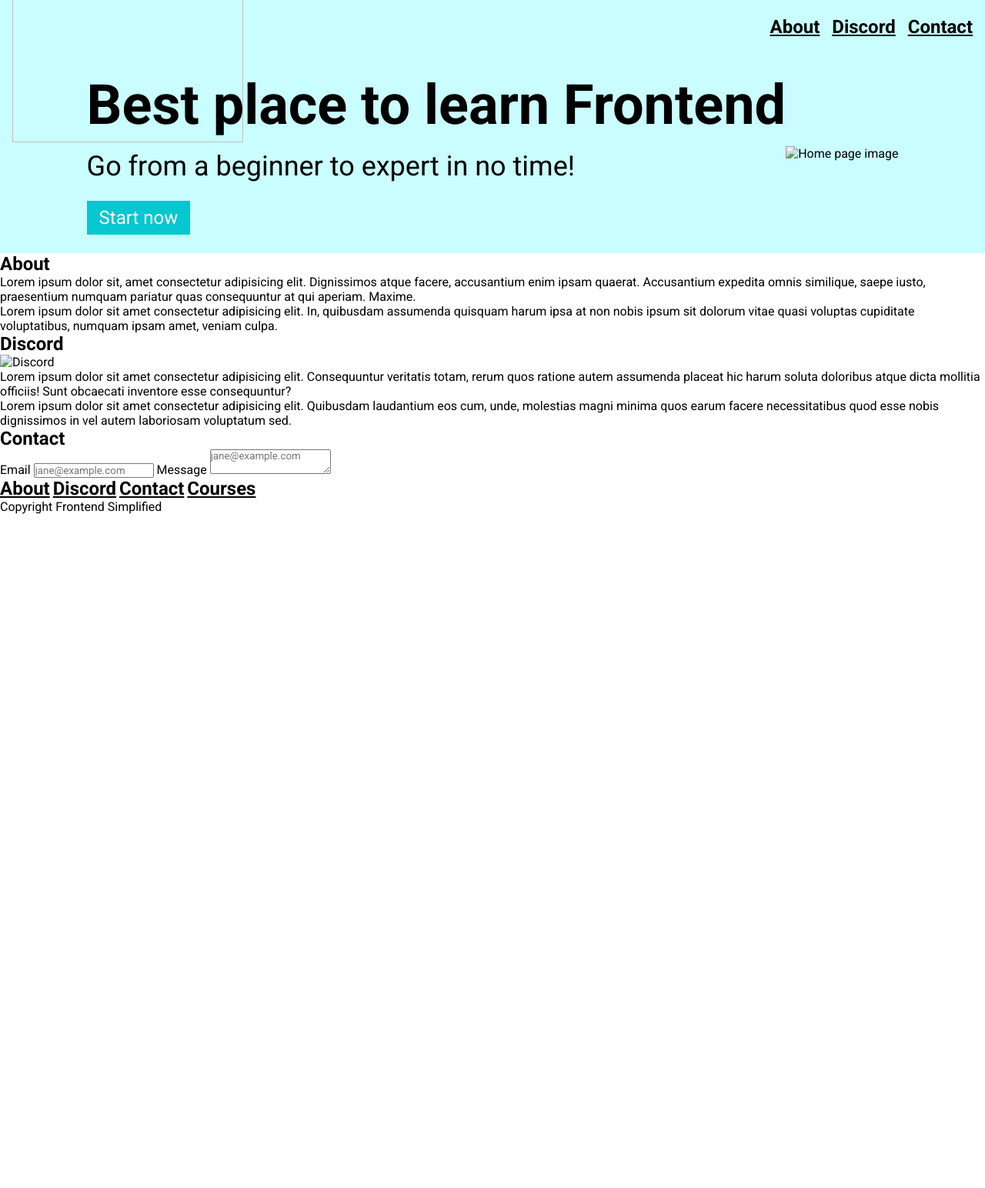
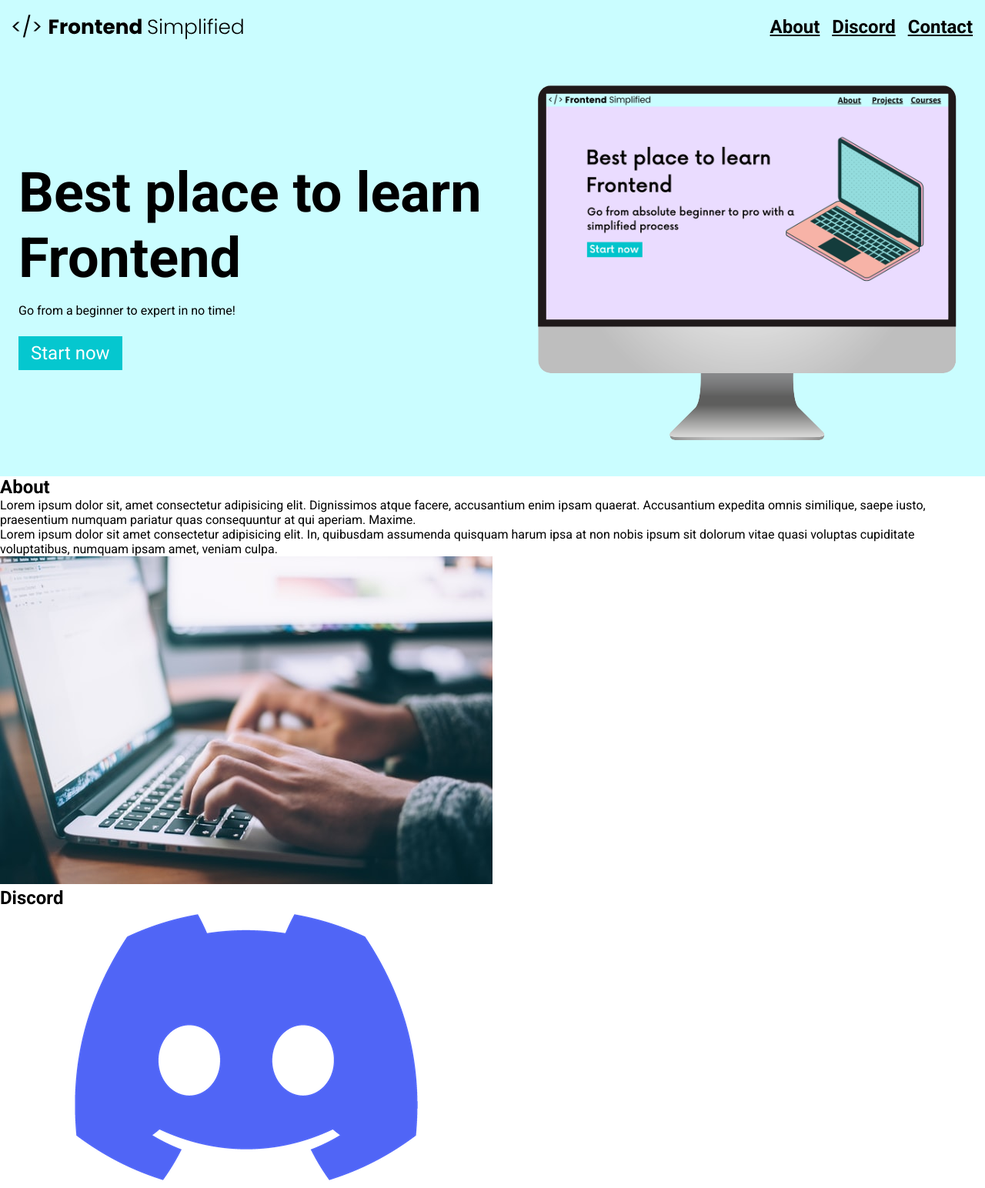
Before and after one commit to Kwhiskee/html-tutorial, a plain HTML site: page Index.html in a window 1280 px wide. Shown: the top 1544 px of the page at 77% size. Before the commit the page ends 800 px from the top, so only its background shows below. Drawn offline with Linux system fonts and the light colour scheme.

Commit message:
review commit

```diff
--- a/Index.html
+++ b/Index.html
@@ -1,17 +1,16 @@
-
-
-</head>
-<body>
-    <meta charset="UTF-8">
-    <meta http-equiv="X-UA-Compatible" content="IE=edge">
-    <meta name="viewport" content="width=device-width, initial-scale=1.0">
+<!doctype html>
+<html lang="en">
+  <head>
+    <meta charset="UTF-8" />
+    <meta http-equiv="X-UA-Compatible" content="IE=edge" />
+    <meta name="viewport" content="width=device-width, initial-scale=1.0" />
     <title>Frontend Simplified</title>
-    <link rel="stylesheet" href="./style.css">
+    <link rel="stylesheet" href="./style.css" />
   </head>
   <body>
     <section>
       <nav>
-        <img src="./assets/FES.svg" class="logo" alt="">
+        <img src="./assets/FES.svg" class="logo" alt="" />
         <ul>
           <li><a href="#about">About</a></li>
           <li><a href="#discord">Discord</a></li>
@@ -20,17 +19,14 @@
       </nav>
       <header>
         <div>
-
-            <div class="row">
-            </div>
+          <div class="row"></div>
           <h1>Best place to learn Frontend</h1>
           <p class="subheader">Go from a beginner to expert in no time!</p>
           <button>Start now</button>
         </div>
         <figure>
-            <img src="./assets/laptop" alt="Home page image">
+          <img src="./assets/laptop.png" alt="Home page image" />
         </figure>
-
       </header>
     </section>
 
@@ -39,27 +35,40 @@
         <h2>About</h2>
         <div>
           <p>
-            Lorem ipsum dolor sit, amet consectetur adipisicing elit. Dignissimos atque facere, accusantium enim ipsam quaerat. Accusantium expedita omnis similique, saepe iusto, praesentium numquam pariatur quas consequuntur at qui aperiam. Maxime.
+            Lorem ipsum dolor sit, amet consectetur adipisicing elit.
+            Dignissimos atque facere, accusantium enim ipsam quaerat.
+            Accusantium expedita omnis similique, saepe iusto, praesentium
+            numquam pariatur quas consequuntur at qui aperiam. Maxime.
           </p>
           <p>
-            Lorem ipsum dolor sit amet consectetur adipisicing elit. In, quibusdam assumenda quisquam harum ipsa at non nobis ipsum sit dolorum vitae quasi voluptas cupiditate voluptatibus, numquam ipsam amet, veniam culpa.
+            Lorem ipsum dolor sit amet consectetur adipisicing elit. In,
+            quibusdam assumenda quisquam harum ipsa at non nobis ipsum sit
+            dolorum vitae quasi voluptas cupiditate voluptatibus, numquam ipsam
+            amet, veniam culpa.
           </p>
         </div>
         <figure>
-        <img src="./assets/about.jpg" alt="">
-      </section>
+          <img src="./assets/about.jpg" alt="" />
         </figure>
       </section>
 
       <section id="discord">
         <h2>Discord</h2>
         <figure>
-            <img src="./assets/discord.png" alt="Discord">
+          <img src="./assets/discord.png" alt="Discord" />
         </figure>
         <div>
-            <p> Lorem ipsum dolor sit amet consectetur adipisicing elit. Consequuntur veritatis totam, rerum quos ratione autem assumenda placeat hic harum soluta doloribus atque dicta mollitia officiis! Sunt obcaecati inventore esse consequuntur?
+          <p>
+            Lorem ipsum dolor sit amet consectetur adipisicing elit.
+            Consequuntur veritatis totam, rerum quos ratione autem assumenda
+            placeat hic harum soluta doloribus atque dicta mollitia officiis!
+            Sunt obcaecati inventore esse consequuntur?
           </p>
-            <p>Lorem ipsum dolor sit amet consectetur adipisicing elit. Quibusdam laudantium eos cum, unde, molestias magni minima quos earum facere necessitatibus quod esse nobis dignissimos in vel autem laboriosam voluptatum sed.
+          <p>
+            Lorem ipsum dolor sit amet consectetur adipisicing elit. Quibusdam
+            laudantium eos cum, unde, molestias magni minima quos earum facere
+            necessitatibus quod esse nobis dignissimos in vel autem laboriosam
+            voluptatum sed.
           </p>
         </div>
       </section>
@@ -68,7 +77,7 @@
         <h2>Contact</h2>
         <form action="">
           <label>Email</label>
-            <input type="text" placeholder="jane@example.com">
+          <input type="text" placeholder="jane@example.com" />
           <label>Message</label>
           <textarea type="text" placeholder="jane@example.com"></textarea>
         </form>
@@ -76,7 +85,7 @@
     </main>
 
     <footer>
-    <img src="./assets/FES.svg" alt="">
+      <img src="./assets/FES.svg" alt="" />
       <div>
         <a href="#about">About</a>
         <a href="#discord">Discord</a>
@@ -86,6 +95,4 @@
       <p>Copyright Frontend Simplified</p>
     </footer>
   </body>
-
-
 </html>
```
Also changed, not shown: assets/FES.svg (added), assets/HTML Practise Assets/FES.svg (added), assets/HTML Practise Assets/about.jpg (added), assets/HTML Practise Assets/discord.png (added), assets/HTML Practise Assets/laptop.png (added), assets/about.jpg (added), assets/discord.png (added), assets/laptop.png (added). Lines whose indentation alone changed are shown as unchanged.
